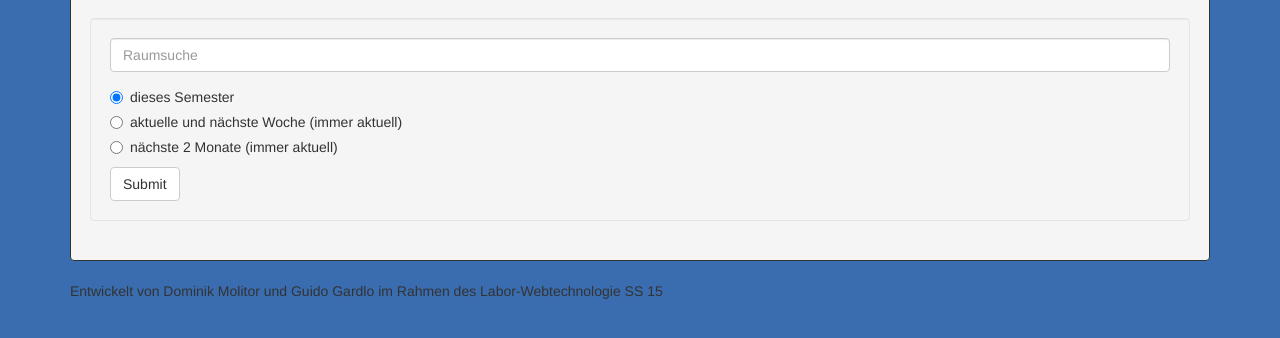
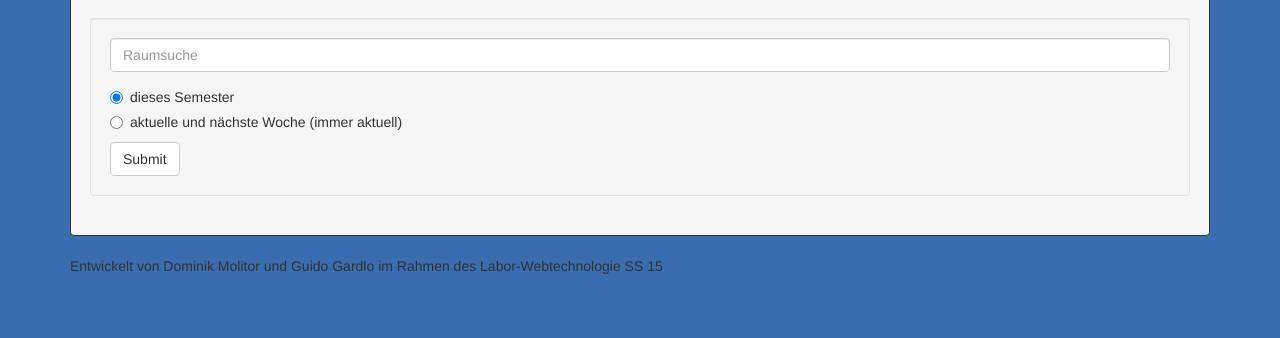
Before and after one commit to hinkel2311/UniCal, a website: page html/index.html in a window 1280 px wide. Shown: the part 192-530 px from the top of the page. Drawn offline with Linux system fonts and the light colour scheme; files that its build step writes are made by us from their sources; files whose address does not match are found by name.

Commit message:
removed 2 month option

```diff
--- a/html/index.html
+++ b/html/index.html
@@ -65,13 +65,6 @@ and open the template in the editor.
                             aktuelle und n&auml;chste Woche (immer aktuell)
                         </label>
                     </div>
-                    <div class="radio">
-                        <label>
-                            <input type="radio" name="optionsRadios" id="optionsRadios3" value="option3">
-                            n&auml;chste 2 Monate (immer aktuell)
-                        </label>
-                    </div>
-
 
                     <!--
                     <div class="radio">
```
